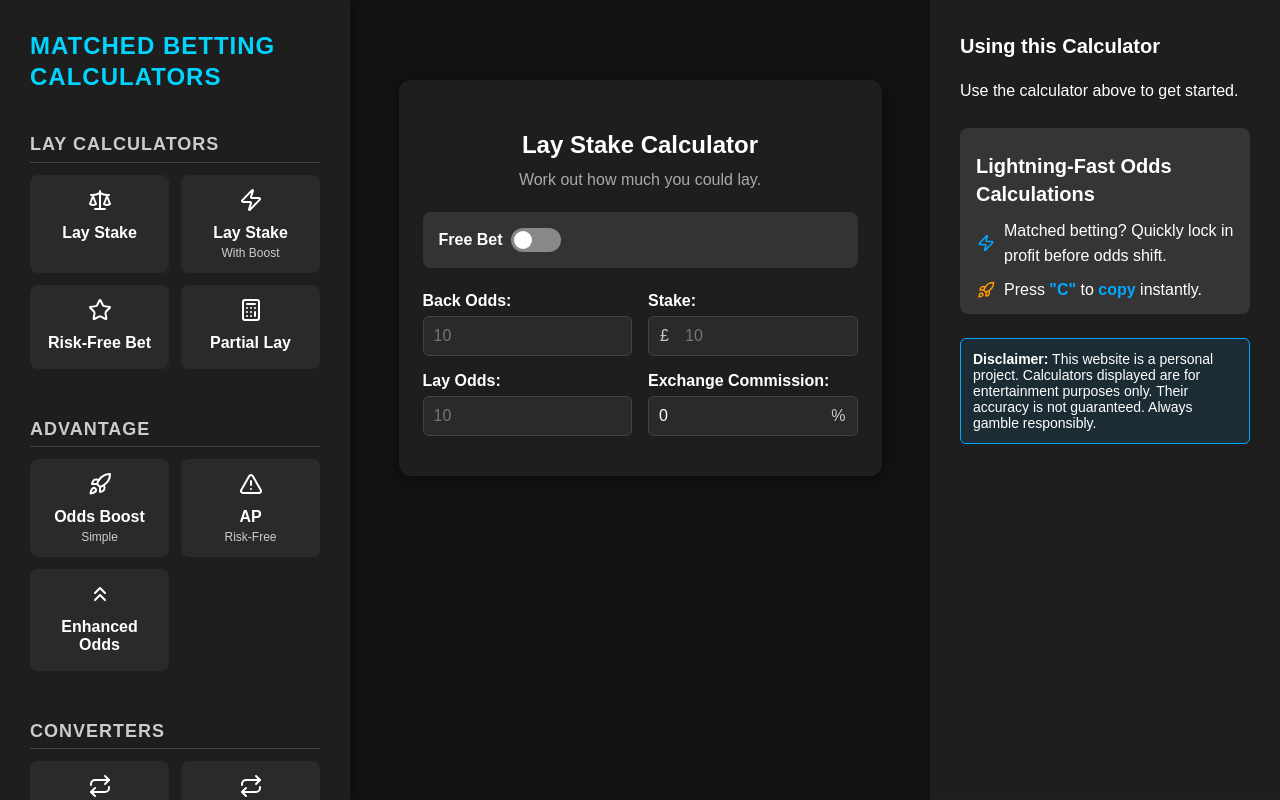
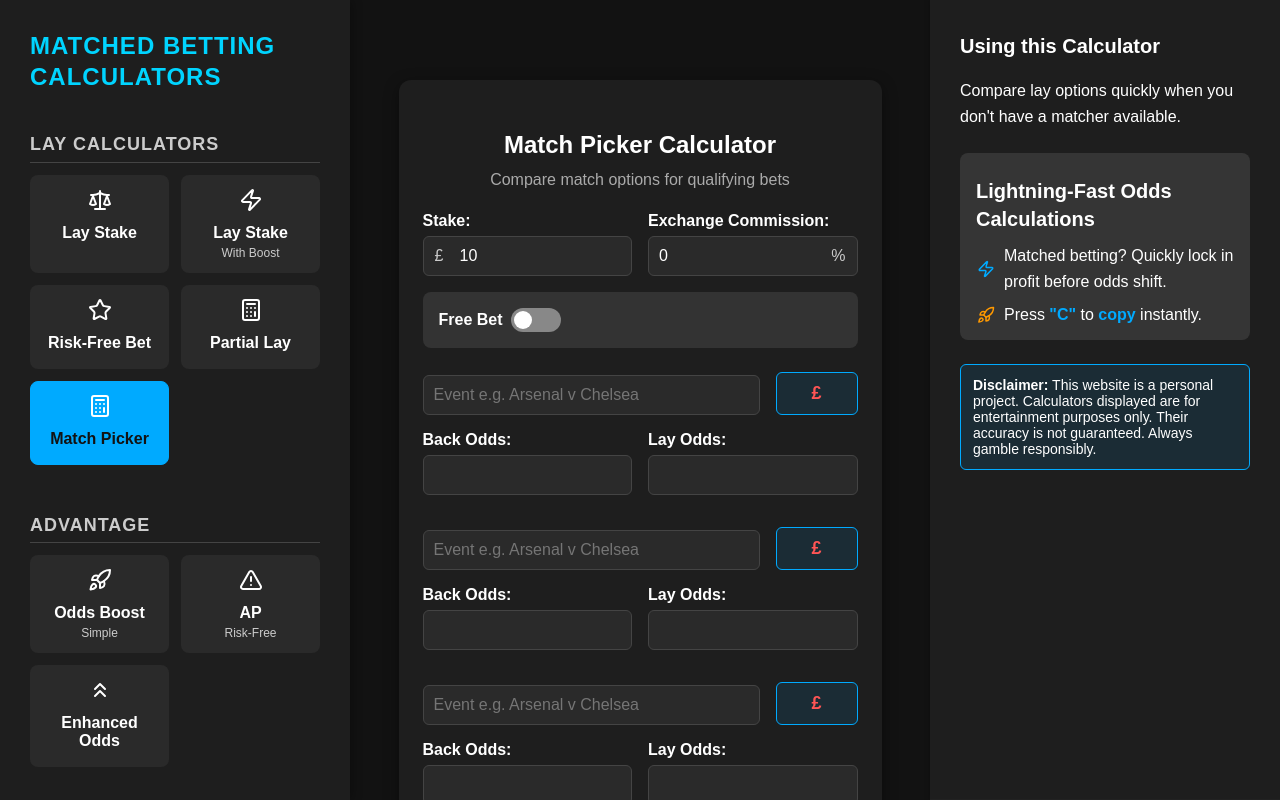
Before and after one commit to ruthdillonmansfield/odds-boost-calculator, a React (Create React App) app: page /match-picker in a window 1280 px wide. Built offline with nearby package versions, Linux system fonts and the light colour scheme.

Commit message:
add match picker

```diff
--- a/src/App.js
+++ b/src/App.js
@@ -7,6 +7,7 @@
 import RiskFreeEBOCalculator from "./Components/Calculators/RiskFreeEBOCalculator.jsx";
 import PartialLayCalculator from "./Components/Calculators/PartialLayCalculator.jsx";
 import EnhancedOddsCalculator from "./Components/Calculators/EnhancedOddsCalculator.jsx";
+import MatchPickerCalculator from "./Components/Calculators/MatchPickerCalculator.jsx";
 
 
 import OddsBoostCalculatorAdv from "./Components/Calculators/OddsBoostCalculatorAdv.jsx";
@@ -35,6 +36,9 @@
             <Route path="/boost-calculator-advanced" element={<OddsBoostCalculatorAdv />} />
             <Route path="/risk-free-calculator" element={<RiskFreeCalculator />} />
             <Route path="/lay-stake-calculator" element={<LayStakeCalculator />} />
+
+            <Route path="/match-picker" element={<MatchPickerCalculator />} />
+
             <Route path="*" element={<LayStakeCalculator />} />
           </Routes>
         </main>
--- a/src/Components/Calculators/EnhancedOddsCalculator.jsx
+++ b/src/Components/Calculators/EnhancedOddsCalculator.jsx
@@ -51,7 +51,7 @@
         <h2 className="title">Enhanced Odds Calculator</h2>
         <div className="inline-fields">
           <div className="input-group-inline" style={{ flexBasis: "40%" }}>
-            <label>Stake (£):</label>
+            <label>Stake:</label>
             <div className="input-prefix-suffix only-prefix">
               <span className="prefix">£</span>
               <input
@@ -65,7 +65,7 @@
             </div>
           </div>
           <div className="input-group-inline" style={{ flexBasis: "40%" }}>
-            <label>Total Return (£):</label>
+            <label>Total Return:</label>
             <div className="input-prefix-suffix only-prefix">
               <span className="prefix">£</span>
               <input
--- /dev/null
+++ b/src/Components/Calculators/MatchPickerCalculator.jsx
@@ -0,0 +1,181 @@
+import { useState } from "react";
+import "./calculators.css";
+import { formatMoney } from "../../helpers.js";
+import Seo from "../Seo.jsx";
+import seoConfig from "../../config/seoConfig.js";
+
+const MatchPickerCalculator = () => {
+  const meta = seoConfig["MatchPickerCalculator"] || {};
+
+  const [stake, setStake] = useState(10);
+  const [commission, setCommission] = useState(0);
+  const [freeBet, setFreeBet] = useState(false);
+  const [stakeReturned, setStakeReturned] = useState(false);
+  const [entries, setEntries] = useState([
+    { match: "", back: "", lay: "" },
+    { match: "", back: "", lay: "" },
+    { match: "", back: "", lay: "" },
+  ]);
+
+  const commissionValue = parseFloat(commission) / 100 || 0;
+
+  const calculateLayStake = (B, LO) => {
+    const S = parseFloat(stake);
+    if (freeBet && stakeReturned) return (S * B) / (LO - commissionValue);
+    if (freeBet && !stakeReturned) return ((B - 1) * S) / (LO - commissionValue);
+    return (S * B) / (LO - commissionValue);
+  };
+
+  const calculateQualifyingLoss = (B, LO) => {
+    const S = parseFloat(stake);
+    const layStake = calculateLayStake(B, LO);
+    const backWin = freeBet ? ((stakeReturned ? B : B - 1) * S) : S * (B - 1);
+    const layLoss = layStake * (LO - 1);
+    const bookieNet = backWin - layLoss;
+    const backLoss = freeBet ? 0 : -S;
+    const layWin = layStake * (1 - commissionValue);
+    const exchangeNet = backLoss + layWin;
+    const guaranteed = Math.min(bookieNet, exchangeNet);
+    return isNaN(guaranteed) ? "" : formatMoney(guaranteed);
+  };
+
+  const getWorstCaseProfit = (B, LO) => {
+    const S = parseFloat(stake);
+    const layStake = calculateLayStake(B, LO);
+    const backWin = freeBet ? ((stakeReturned ? B : B - 1) * S) : S * (B - 1);
+    const layLoss = layStake * (LO - 1);
+    const bookieNet = backWin - layLoss;
+    const backLoss = freeBet ? 0 : -S;
+    const layWin = layStake * (1 - commissionValue);
+    const exchangeNet = backLoss + layWin;
+    return Math.min(bookieNet, exchangeNet);
+  };
+
+  const formatOutcome = (value) => {
+    const formatted = formatMoney(Math.abs(value));
+    return (
+      <span className={value >= 0 ? "positive" : "negative"}>
+        {value < 0 ? "–" : ""}£{formatted}
+      </span>
+    );
+  };
+
+  const updateEntry = (index, field, value) => {
+    const updated = [...entries];
+    updated[index][field] = value;
+    setEntries(updated);
+  };
+
+  const addEntry = () => {
+    setEntries([...entries, { match: "", back: "", lay: "" }]);
+  };
+
+  return (
+    <>
+      <Seo title={meta.title} description={meta.description} />
+      <div className="container">
+        <h2 className="title with-subhead">Match Picker Calculator</h2>
+        <h4 className="subhead">Compare match options for qualifying bets</h4>
+
+        <div className="inline-fields">
+          <div className="input-group-inline">
+            <label>Stake:</label>
+            <div className="input-prefix-suffix only-prefix">
+              <span className="prefix">£</span>
+              <input
+                type="number"
+                step="0.01"
+                value={stake}
+                onChange={(e) => setStake(e.target.value)}
+              />
+            </div>
+          </div>
+          <div className="input-group-inline">
+            <label>Exchange Commission:</label>
+            <div className="input-prefix-suffix only-suffix">
+              <input
+                type="number"
+                step="0.1"
+                value={commission}
+                onChange={(e) => setCommission(e.target.value)}
+              />
+              <span className="suffix">%</span>
+            </div>
+          </div>
+        </div>
+
+        <div className="bet-type-headline">
+          <div className="toggle-inline">
+            <label className="toggle-label">Free Bet</label>
+            <label className="switch">
+              <input type="checkbox" checked={freeBet} onChange={() => setFreeBet(!freeBet)} />
+              <span className="slider"></span>
+            </label>
+          </div>
+          {freeBet && (
+            <div className="toggle-inline">
+              <label className="toggle-label">Stake Returned</label>
+              <label className="switch">
+                <input
+                  type="checkbox"
+                  checked={stakeReturned}
+                  onChange={() => setStakeReturned(!stakeReturned)}
+                />
+                <span className="slider"></span>
+              </label>
+            </div>
+          )}
+        </div>
+
+        {entries.map((entry, i) => {
+          const worstCase = getWorstCaseProfit(parseFloat(entry.back), parseFloat(entry.lay));
+          return (
+            <div key={i} className="entry-box">
+              <div className="inline-fields" style={{ alignItems: 'flex-end' }}>
+                <div className="input-group-inline">
+                  <input
+                    type="text"
+                    value={entry.match}
+                    onChange={(e) => updateEntry(i, "match", e.target.value)}
+                    placeholder="Event e.g. Arsenal v Chelsea"
+                  />
+                </div>
+                <div className="profit-box profit-box-inline" style={{ marginTop: 0 }}>
+                  <h5 className="outcome-main">
+                    {formatOutcome(worstCase)}
+                  </h5>
+                </div>
+              </div>
+              <div className="inline-fields mb-32">
+                <div className="input-group-inline">
+                  <label>Back Odds:</label>
+                  <input
+                    type="number"
+                    step="0.01"
+                    value={entry.back}
+                    onChange={(e) => updateEntry(i, "back", e.target.value)}
+                  />
+                </div>
+                <div className="input-group-inline">
+                  <label>Lay Odds:</label>
+                  <input
+                    type="number"
+                    step="0.01"
+                    value={entry.lay}
+                    onChange={(e) => updateEntry(i, "lay", e.target.value)}
+                  />
+                </div>
+              </div>
+            </div>
+          );
+        })}
+
+        <button className="add-entry-btn" style={{ padding: "12px" }} onClick={addEntry}>
+          + Add Entry
+        </button>
+      </div>
+    </>
+  );
+};
+
+export default MatchPickerCalculator;
--- a/src/Components/Calculators/calculators.css
+++ b/src/Components/Calculators/calculators.css
@@ -244,6 +244,21 @@
   margin-top: 20px;
   font-size: 18px;
   color: white;
+}
+
+.profit-box.profit-box-inline {
+  background: rgba(0, 170, 255, 0.1);
+  border: 1px solid #00aaff;
+  border-radius: 6px;
+  padding: 10px;
+  min-width: 60px;
+  margin-top: 20px;
+  font-size: 15px;
+  color: white;
+}
+
+.profit-box-inline .outcome-main {
+  font-size: 18px;
 }
 
 .profit-details {
@@ -585,3 +600,11 @@
   visibility: visible;
   opacity: 1;
 }
+
+.mb-16 {
+  margin-bottom: 16px;
+}
+
+.mb-32 {
+  margin-bottom: 32px;
+}
--- a/src/Components/Sidebar/SidebarData.js
+++ b/src/Components/Sidebar/SidebarData.js
@@ -28,6 +28,12 @@
                 label: "Partial Lay",
                 sub: "",
                 link: "/partial-lay"
+            },
+            {
+                icon: <Calculator size={24} color="#fff" />,
+                label: "Match Picker",
+                sub: "",
+                link: "/match-picker"
             }
         ]
     },
--- a/src/Components/Use/Use.jsx
+++ b/src/Components/Use/Use.jsx
@@ -72,6 +72,12 @@
     </div>
   );
 
+  const MatchPickerCalculator = (
+    <div>
+      <p>Compare lay options quickly when you don't have a matcher available.</p>
+    </div>
+  );
+
 
   // Map instructions
   const instructionsMap = {
@@ -84,7 +90,8 @@
     "/odds-converter": OddsCalculatorInstructions,
     "/fractional-to-decimal": DecimalToFractionalInstructions,
     "/partial-lay": partialLayInstructions,
-    "/enhanced-odds": enhancedOddsInstructions
+    "/enhanced-odds": enhancedOddsInstructions,
+    "/match-picker": MatchPickerCalculator
   };
 
   const calculatorInstructions =
--- a/src/config/seoConfig.js
+++ b/src/config/seoConfig.js
@@ -49,11 +49,17 @@
     description:
       'Use this calculator to work out the original odds when bookies offer enhanced winnings. Free online matched betting calculators for locking in profit.',
   },
+'MatchPickerCalculator': {
+    title: 'Match Picker | Matched Betting Calculators',
+    description:
+      "Compare lay options quickly when you don't have a matcher available. Free online matched betting calculators for locking in profit.",
+  },
   '*': {
     title: 'Lay Stake Calculator | Matched Betting Calculators',
     description:
     'Find the optimum lay stake and potential profit for your matched bets. Free online matched betting calculators for locking in profit.',
   },
+
 };
 
 export default seoConfig;
```
